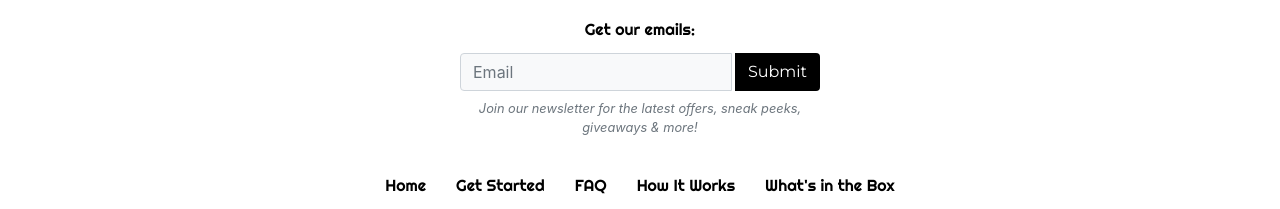
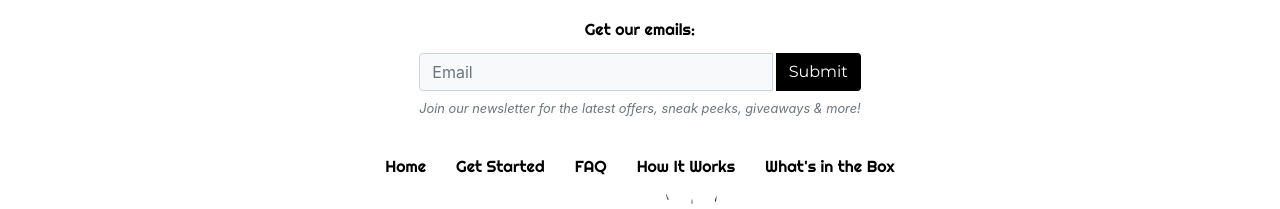
Before and after one commit to drobi710/How-are-you-really, a website: page boxdescription.html in a window 1280 px wide. Shown: the part 1506-1715 px from the top of the page. Drawn offline with nearby package versions, Linux system fonts and the light colour scheme.

Commit message:
update footer on each page

```diff
--- a/boxdescription.html
+++ b/boxdescription.html
@@ -168,12 +168,12 @@
             </div>
             <div class="row justify-content-center">
                 <div class="col-auto">
-                    <div class="card text-center border-0 mx-auto" style="width: 400px;">
+                    <div class="card text-center border-0 mx-auto">
                         <div class="card-body">
                             <div class="card-title headerText">Get our emails:</div>
                             <form action="">
                                 <div class="input-group">
-                                    <input type="text" class="form-control bg-light mr-1 w-20 footerRelative" placeholder="Email" aria-label="Recipient's username" aria-describedby="basic-addon2">
+                                    <input type="text" class="form-control bg-light mr-1 w-20" placeholder="Email" aria-label="Recipient's username" aria-describedby="basic-addon2">
                                     <div class="input-group-append">
                                         <button class="btn myDarkBtn" type="button">Submit</button>
                                     </div>
@@ -205,7 +205,7 @@
                 </div>
             </div>
         </div>
-    </footer>>
+    </footer>
 
     <!-- jQuery must come first, then Popper.js, then the Bootstrap JavaScript plugins.-->
     <script src="node_modules/jquery/dist/jquery.slim.min.js"></script>
```
Also changed, not shown: faq.html (+2 -2 lines), homepage.html (+2 -2 lines), howitworks.html (+2 -2 lines), store.html (+2 -2 lines).
